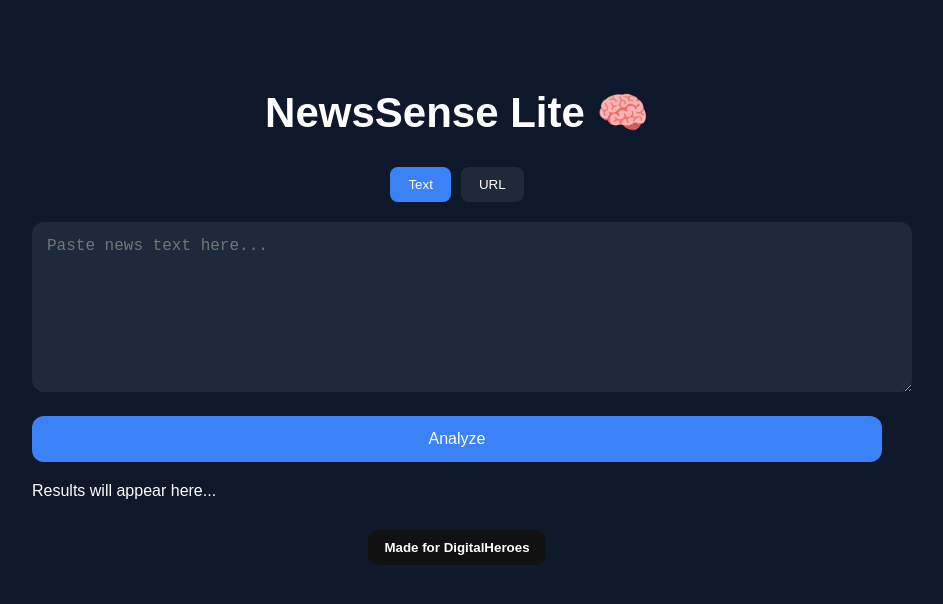
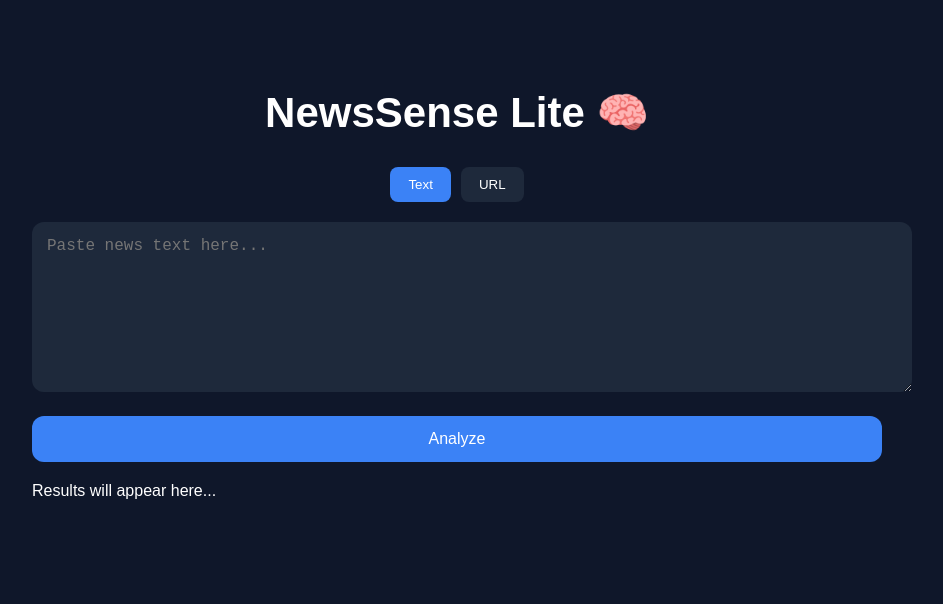
Before and after one commit to sutharsakshi/newssense-lite, a React (Vite) app: page / in a window 1280 px wide. Shown: the top 604 px of the page, without its empty margins (183-1126 px from the left). Built offline with nearby package versions, Linux system fonts and the light colour scheme.

Commit message:
remove footer

```diff
--- a/src/App.jsx
+++ b/src/App.jsx
@@ -85,18 +85,6 @@ function App() {
         <ResultCard result={result} loading={loading} />
       </div>
 
-      <div className="footer">
-        <a
-          href="https://digitalheroesco.com"
-          target="_blank"
-          rel="noopener noreferrer"
-        >
-          <button className="dh-button">
-            Made for DigitalHeroes
-          </button>
-        </a>
-      </div>
-
     </div>
   );
 }
```
